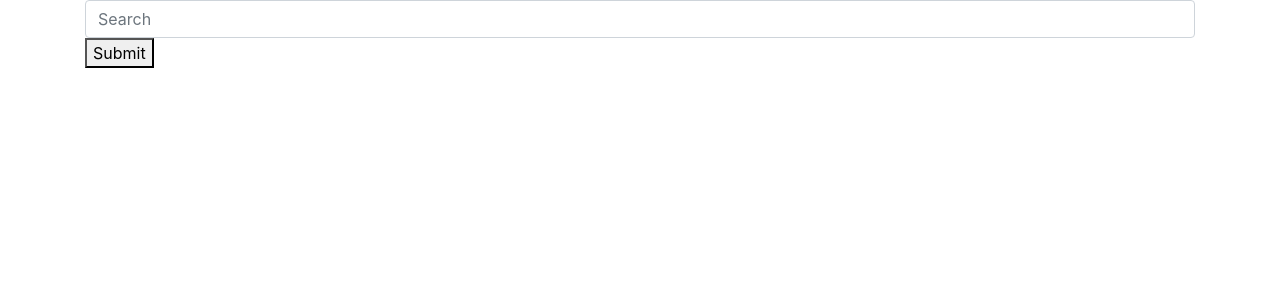
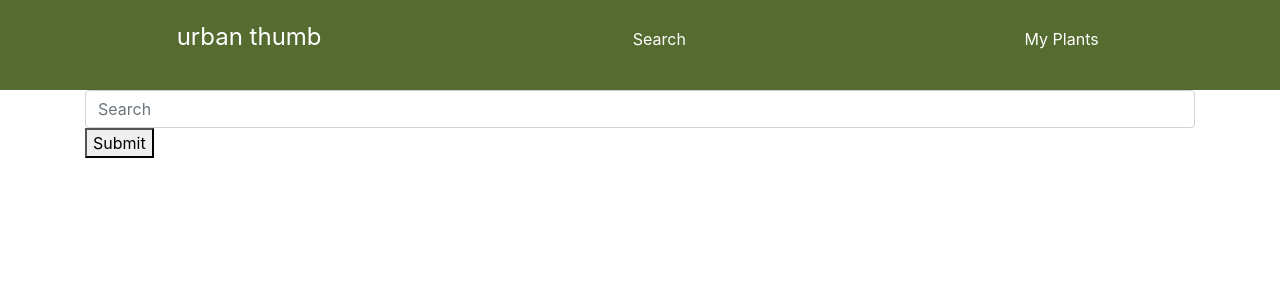
Before and after one commit to tomajohnson21/urbanthumb, a React (Create React App) app in the folder client/: page / in a window 1280 px wide. Shown: the top 300 px of the page. Built offline with nearby package versions, Linux system fonts and the light colour scheme.

Commit message:
Added Navbar component and imported and rendered in App.js

```diff
--- a/client/src/App.js
+++ b/client/src/App.js
@@ -2,6 +2,7 @@ import React from 'react';
 import { BrowserRouter as Router, Route, Switch } from "react-router-dom";
 import Search from './pages/Search';
 import NoMatch from './pages/NoMatch';
+import Nav from './components/Nav';
 
 class App extends React.Component {
 
@@ -10,6 +11,7 @@ class App extends React.Component {
     return (
         <Router>
           <div>
+          <Nav />
           <Switch>
               <Route exact path="/" component={Search} />
               <Route component={NoMatch} />
--- /dev/null
+++ b/client/src/components/Nav/index.js
@@ -0,0 +1,22 @@
+import React from "react";
+import './style.css';
+
+function Nav() {
+
+    return (
+    <nav className="navbar navbar-expand-lg navbar-dark">
+
+        <ul>
+            <li>
+                <a className="navbar-brand" href="/">
+                    urban thumb
+                </a>
+            </li>
+          <li>Search</li>
+          <li>My Plants</li>
+      </ul>
+    </nav>
+    );
+}
+
+export default Nav;
--- /dev/null
+++ b/client/src/components/Nav/style.css
@@ -0,0 +1,27 @@
+.navbar {
+
+    background: darkolivegreen;
+    height: 90px;
+    min-height: 70px;
+    width: 100%;
+    color: #ffffff;
+    box-shadow: 14px, 20px, 10px, 0, black;
+}
+.navbar ul{
+
+    width: 100%
+}
+.navbar li {
+
+    display: inline-block;
+    padding: 26px 0px;
+    width: 33.3%;
+    text-align: center;
+}
+
+.navbar a {
+
+    color: white;
+    font-size: 1.5em;
+    font-style: bold;
+}
--- a/client/src/components/Wrapper/style.css
+++ b/client/src/components/Wrapper/style.css
@@ -0,0 +1,3 @@
+.container {
+    align-content: center;
+}
--- a/client/src/pages/Search.js
+++ b/client/src/pages/Search.js
@@ -1,6 +1,6 @@
 import React from 'react';
 import Wrapper from '../components/Wrapper';
-import SearchForm from '../components/Search';
+import SearchForm from '../components/SearchForm';
 import ResultContainer from '../components/ResultContainer';
 import ResultCard from '../components/ResultCard'
 
```
Also changed, not shown: client/src/components/SearchForm/index.js (renamed from client/src/components/Search/index.js), client/src/components/SearchForm/style.css (added).
